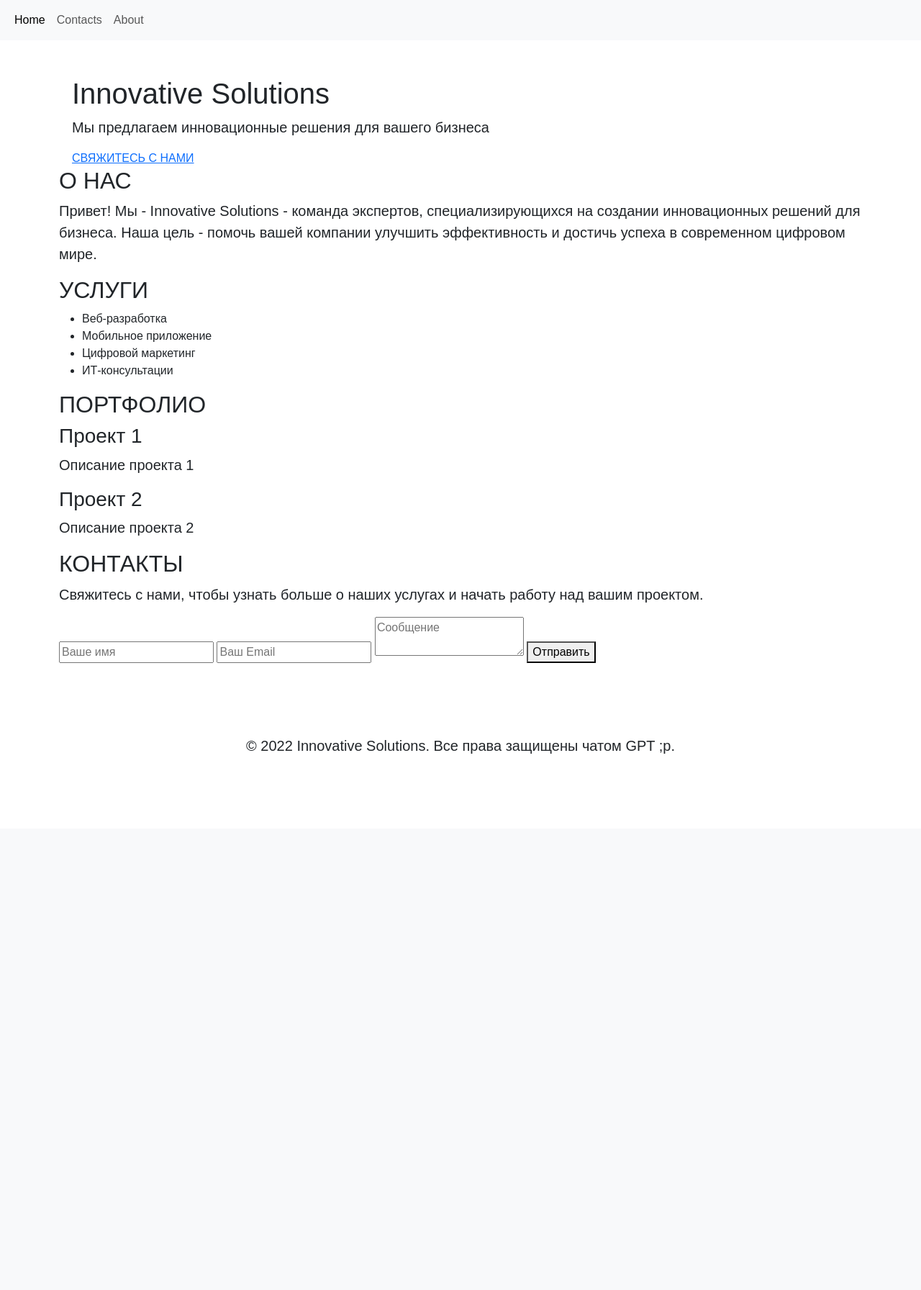
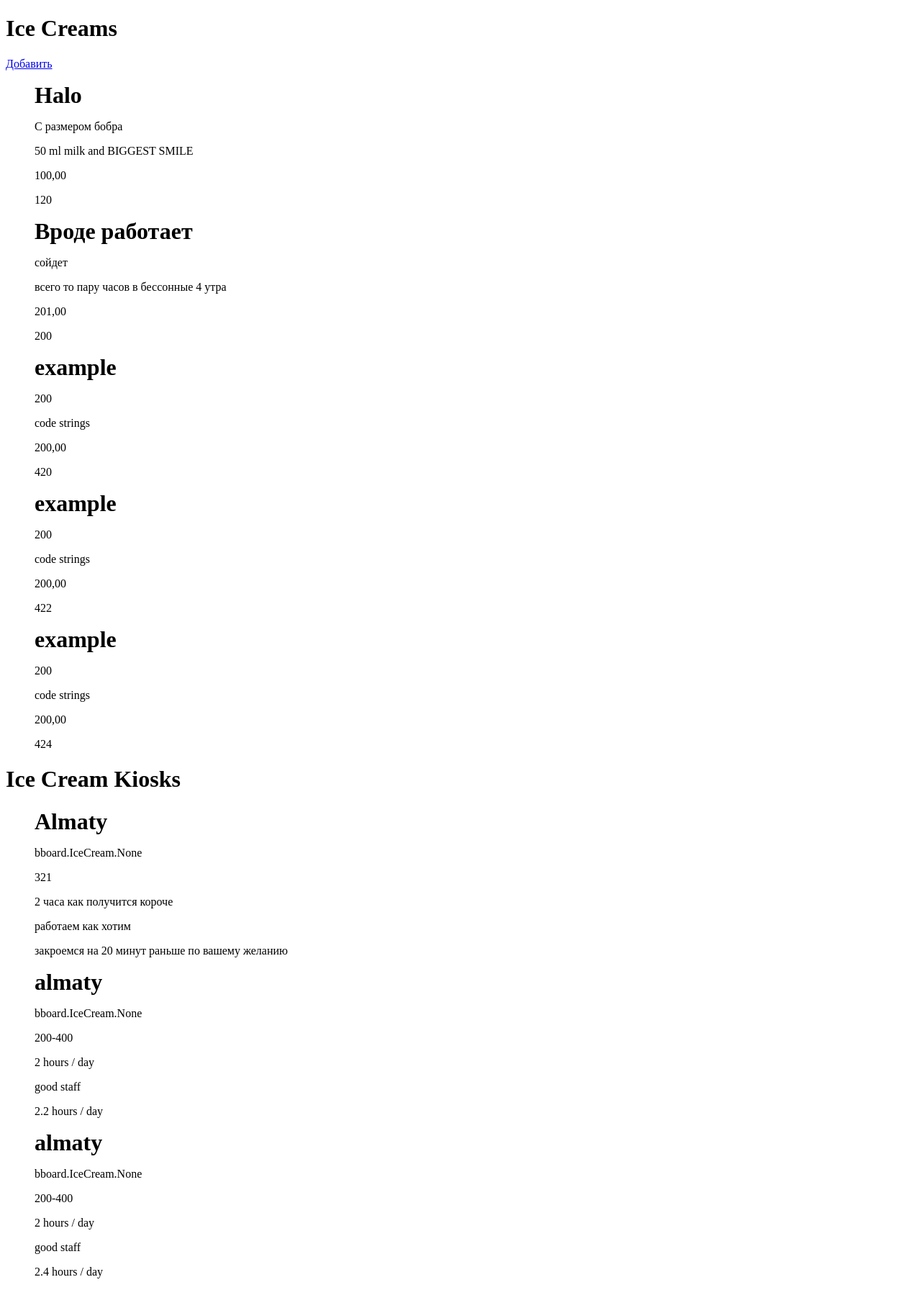
Before and after one commit to yngkzk/testsite, a Django app: page / in a window 1280 px wide. Shown: the whole page at 72% size. Before the commit the page ends 1047 px from the top, so only its background shows below. Run offline with Django 5.2, Linux system fonts and the light colour scheme; data comes from the database, SQL or seed files in the repository; both versions use the stored data as it was after the commit.

Commit message:
lesson_18 files

```diff
--- a/bboard/models.py
+++ b/bboard/models.py
@@ -41,27 +41,6 @@ class IceCreamKiosk(models.Model):
         return f"{self.location} - {self.give_id()}"
 
 
-class Parent(models.Model):
-    name = models.CharField(max_length=100)
-    age = models.PositiveIntegerField()
-    gender = models.CharField(max_length=10)
-    address = models.CharField(max_length=200)
-    contact_info = models.CharField(max_length=100)
-
-    def __str__(self):
-        return self.name
-
-
-class Child(models.Model):
-    name = models.CharField(max_length=100)
-    age = models.PositiveIntegerField()
-    school = models.CharField(max_length=100)
-    parent = models.ForeignKey(Parent, on_delete=models.CASCADE)
-
-    def __str__(self):
-        return self.name
-
-
 class Comment(models.Model):
     text = models.CharField(max_length=100, verbose_name='Текст')
     sender = models.CharField(max_length=100, verbose_name='Отправитель')
--- a/bboard/urls.py
+++ b/bboard/urls.py
@@ -1,12 +1,9 @@
 from django.urls import path
-from .views import home_page, contact_page, about_page, test_site, sms_view, login_page
+from .views import home_page, sms_view, login_page, IceCreamCreateView
 
 urlpatterns = [
     path('', home_page, name="index"),
-    path('login', login_page, name="login"),
-    path('about', about_page, name="about"),
-    path('home', home_page, name="home"),
-    path('contacts', contact_page, name="contacts"),
-    path('testsite', test_site, name="testsite"),
-    path('smsview', sms_view, name="smsview"),
+    path('login/', login_page, name="login"),
+    path('add/', IceCreamCreateView.as_view(), name="add"),
+    path('smsview/', sms_view, name="smsview"),
 ]
--- a/bboard/views.py
+++ b/bboard/views.py
@@ -1,25 +1,16 @@
 from django.http import HttpResponseRedirect, JsonResponse
 from django.shortcuts import render
+from django.views.generic import CreateView
+
+from .forms import IceCreamForm
 from .models import IceCream, IceCreamKiosk, Comment, Task
 
 
 def home_page(request):
-    return render(request, 'index.html')
-
-
-def about_page(request):
-    return render(request, 'about.html')
-
-
-def contact_page(request):
-    return render(request, 'contact.html')
-
-
-def test_site(request):
     ice_creams = IceCream.objects.order_by('calories')
     ice_cream_kiosks = IceCreamKiosk.objects.all()
     context = {'ice_creams': ice_creams, 'ice_cream_kiosks': ice_cream_kiosks}
-    return render(request, 'testsite.html', context)
+    return render(request, 'index.html', context)
 
 
 def sms_view(request):
@@ -99,3 +90,14 @@ class TaskController:
         task.delete()
 
         return JsonResponse({"success": True})
+
+
+class IceCreamCreateView(CreateView):
+    template_name = 'create.html'
+    form_class = IceCreamForm
+    success_url = '/'
+
+    def get_context_data(self, **kwargs):
+        context = super().get_context_data(**kwargs)
+        context['IceCream'] = IceCream.objects.all()
+        return context
--- a/templates/index.html
+++ b/templates/index.html
@@ -1,91 +1,31 @@
 {% load static %}
-<!doctype html>
-<html lang="en">
+<!DOCTYPE html>
+<html>
 <head>
-    <meta charset="UTF-8">
-    <meta name="viewport"
-          content="width=device-width, user-scalable=no, initial-scale=1.0, maximum-scale=1.0, minimum-scale=1.0">
-    <meta http-equiv="X-UA-Compatible" content="ie=edge">
-    <link href="https://cdn.jsdelivr.net/npm/bootstrap@5.3.2/dist/css/bootstrap.min.css" rel="stylesheet" integrity="sha384-T3c6CoIi6uLrA9TneNEoa7RxnatzjcDSCmG1MXxSR1GAsXEV/Dwwykc2MPK8M2HN" crossorigin="anonymous">
-    <script src="https://cdn.jsdelivr.net/npm/bootstrap@5.3.2/dist/js/bootstrap.bundle.min.js" integrity="sha384-C6RzsynM9kWDrMNeT87bh95OGNyZPhcTNXj1NW7RuBCsyN/o0jlpcV8Qyq46cDfL" crossorigin="anonymous"></script>
-    <script src="{% static 'script.js' %}"></script>
-    <link rel="stylesheet" href="{% static 'styles.css' %}">
-    <title>Document</title>
+    <title>Ice Cream List</title>
 </head>
 <body>
-    <nav class="navbar navbar-expand-lg bg-body-tertiary">
-      <div class="container-fluid">
-        <div class="collapse navbar-collapse" id="navbarNav">
-          <ul class="navbar-nav">
-            <li class="nav-item">
-              <a class="nav-link active" aria-current="page" href="{% url 'index' %}">Home</a>
-            </li>
-            <li class="nav-item">
-              <a class="nav-link" href="{% url 'contacts' %}">Contacts</a>
-            </li>
-              <li class="nav-item">
-              <a class="nav-link" href="{% url 'about' %}">About</a>
-            </li>
-          </ul>
-        </div>
-      </div>
-    </nav>
-    <section id="hero">
-        <div class="hero-content">
-            <h1>Innovative Solutions</h1>
-            <p>Мы предлагаем инновационные решения для вашего бизнеса</p>
-            <a href="#contact" class="cta-button">СВЯЖИТЕСЬ С НАМИ</a>
-        </div>
-    </section>
-
-    <section id="about">
-        <div class="container">
-            <h2>О НАС</h2>
-            <p>Привет! Мы - Innovative Solutions - команда экспертов, специализирующихся на создании инновационных решений для бизнеса. Наша цель - помочь вашей компании улучшить эффективность и достичь успеха в современном цифровом мире.</p>
-        </div>
-    </section>
-
-    <section id="services">
-        <div class="container">
-            <h2>УСЛУГИ</h2>
-            <ul>
-                <li>Веб-разработка</li>
-                <li>Мобильное приложение</li>
-                <li>Цифровой маркетинг</li>
-                <li>ИТ-консультации</li>
-            </ul>
-        </div>
-    </section>
-
-    <section id="portfolio">
-        <div class="container">
-            <h2>ПОРТФОЛИО</h2>
-            <div class="portfolio-item">
-                <h3>Проект 1</h3>
-                <p>Описание проекта 1</p>
-            </div>
-            <div class="portfolio-item">
-                <h3>Проект 2</h3>
-                <p>Описание проекта 2</p>
-            </div>
-        </div>
-    </section>
-
-    <section id="contact">
-        <div class="container">
-            <h2>КОНТАКТЫ</h2>
-            <p>Свяжитесь с нами, чтобы узнать больше о наших услугах и начать работу над вашим проектом.</p>
-            <form>
-                <input type="text" placeholder="Ваше имя" required>
-                <input type="email" placeholder="Ваш Email" required>
-                <textarea placeholder="Сообщение"></textarea>
-                <button type="submit">Отправить</button>
-            </form>
-        </div>
-    </section>
-
-    <footer>
-        <p>&copy; 2022 Innovative Solutions. Все права защищены чатом GPT ;p.</p>
-    </footer>
+    <h1>Ice Creams</h1>
+    <a href="{% url 'add' %}"> Добавить </a>
+    <ul>
+    {% for ice_cream in ice_creams %}
+        <b style="font-size: 32px">{{ ice_cream.flavor }}</b>
+        <p>{{ ice_cream.portion_size }}</p>
+        <p>{{ ice_cream.ingredients }}</p>
+        <p>{{ ice_cream.price }}</p>
+        <p>{{ ice_cream.calories }}</p>
+    {% endfor %}
+    </ul>
+    <h1>Ice Cream Kiosks</h1>
+    <ul>
+    {% for ice_cream_kiosk in ice_cream_kiosks %}
+        <b style="font-size: 32px">{{ ice_cream_kiosk.location }}</b>
+        <p>{{ ice_cream_kiosk.available_flavors }}</p>
+        <p>{{ ice_cream_kiosk.prices }}</p>
+        <p>{{ ice_cream_kiosk.working_hours }}</p>
+        <p>{{ ice_cream_kiosk.staff_info }}</p>
+        <p>{{ ice_cream_kiosk.special_offers }}</p>
+    {% endfor %}
+    </ul>
 </body>
 </html>
```
Also changed, not shown: bboard/forms.py (+7 -1 lines), templates/about.html (deleted, +0 -91 lines), templates/contact.html (deleted, +0 -91 lines), templates/create.html (added, +21 -0 lines), templates/testsite.html (deleted, +0 -29 lines), db.sqlite3.
